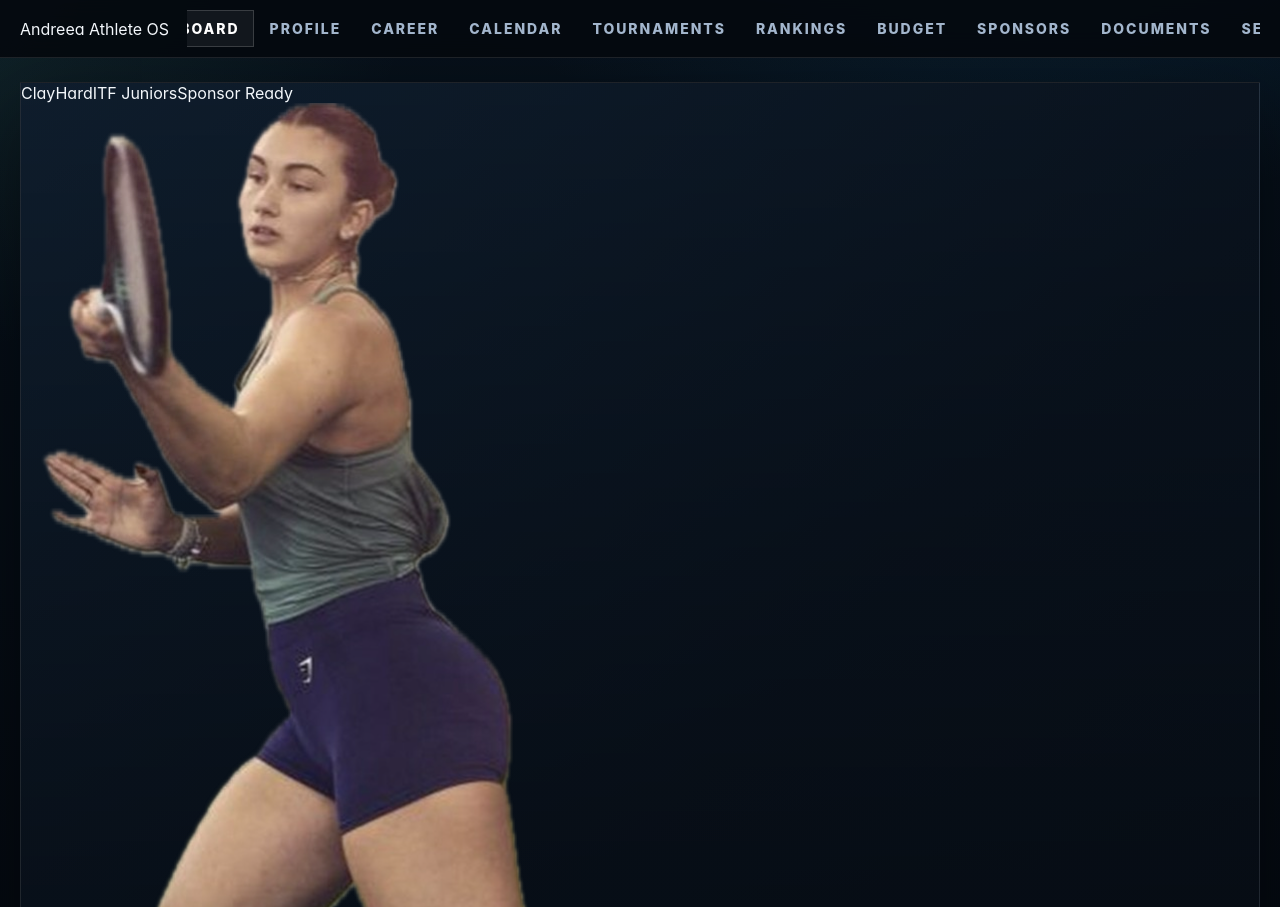
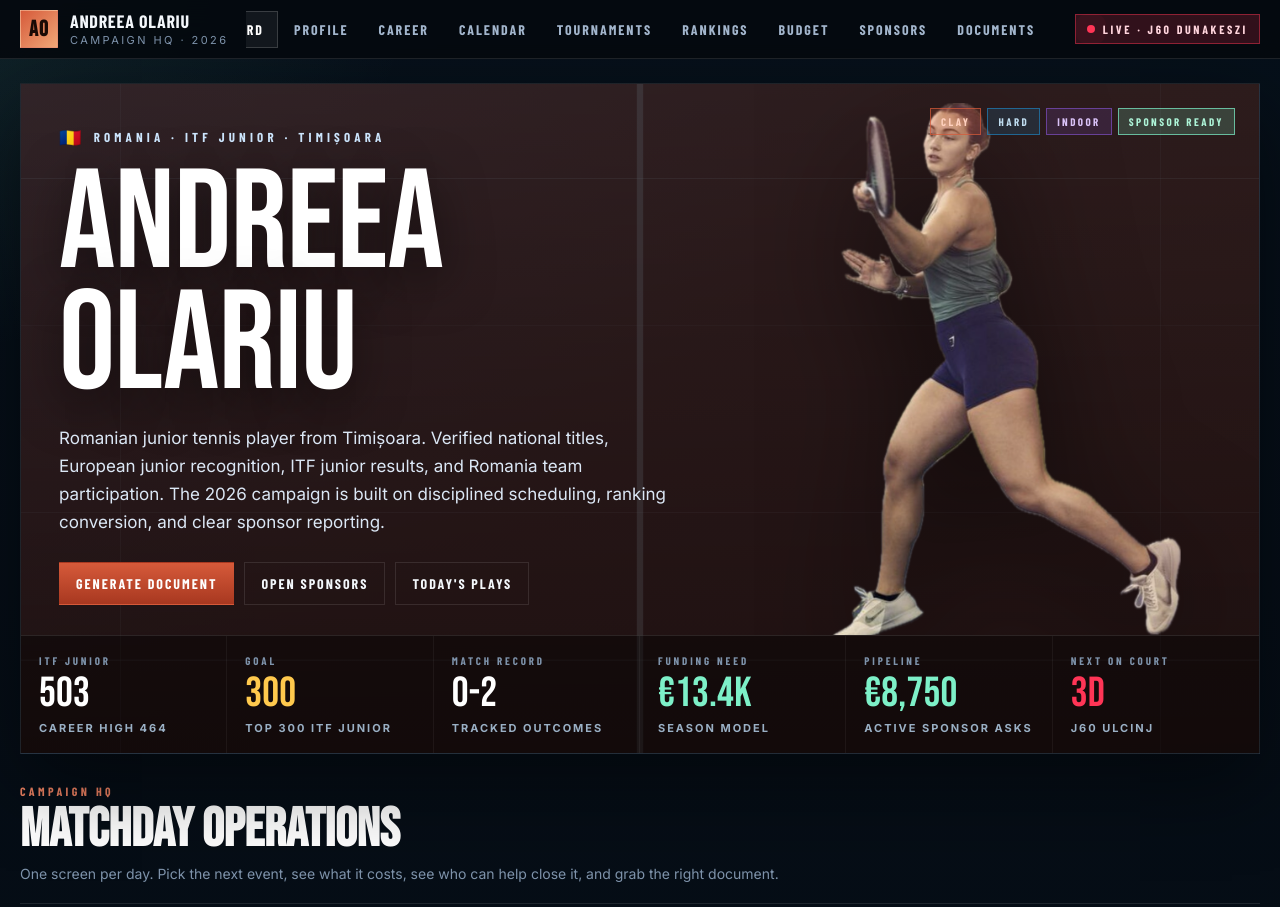
Before and after one commit to ericbevill/Athlete-OS, a plain HTML site: page index.html in a window 1280 px wide. Shown: the top 907 px of the page. Drawn offline with nearby package versions, Linux system fonts and the light colour scheme; a web font is replaced by a local one.

Commit message:
Add files via upload

```diff
--- a/index.html
+++ b/index.html
@@ -3,41 +3,56 @@
 <head>
   <meta charset="utf-8" />
   <meta name="viewport" content="width=device-width, initial-scale=1" />
-  <title>Andreea Athlete OS</title>
-  <link rel="stylesheet" href="css/styles.css?v=v4" />
+  <title>Andreea Olariu · Campaign HQ</title>
+  <meta name="description" content="2026 campaign command center for Romanian junior tennis player Andreea Olariu — schedule, ranking, budget, sponsors, and ready-to-send documents." />
+  <link rel="preconnect" href="https://fonts.googleapis.com" />
+  <link rel="preconnect" href="https://fonts.gstatic.com" crossorigin />
+  <link href="https://fonts.googleapis.com/css2?family=Bebas+Neue&family=Barlow+Condensed:wght@600;700;800;900&family=Inter:wght@400;500;600;700;800;900&display=swap" rel="stylesheet" />
+  <link rel="stylesheet" href="css/styles.css?v=v6" />
 </head>
 <body>
-  <div class="app">
   <header class="topbar">
     <div class="topbar-inner">
-        <div class="brand">Andreea Athlete OS</div>
+      <div class="brand">
+        <span class="brand-mark">AO</span>
+        <span class="brand-text">
+          <strong>Andreea Olariu</strong>
+          <small>Campaign HQ · 2026</small>
+        </span>
+      </div>
       <nav class="nav" id="nav"></nav>
+      <div class="live-chip"><span class="dot"></span><span id="liveChipText">LIVE</span></div>
     </div>
   </header>
 
   <main class="wrap">
-      <section class="hero">
-        <div class="court"></div>
-        <div class="hero-bg"></div>
-        <div class="tennis-ribbon"><span>Clay</span><span>Hard</span><span>ITF Juniors</span><span>Sponsor Ready</span></div>
-        <img class="hero-cutout" id="heroCutout" src="assets/andreea-cutout.png" alt="Andreea" onerror="this.style.display='none'" />
-        <div class="hero-text">
-          <div class="eyebrow">Romania · Junior Tennis</div>
-          <h1 id="heroName">Andreea Olariu</h1>
-          <p id="heroSummary"></p>
+    <section class="hero" id="hero">
+      <div class="hero-court"></div>
+      <div class="hero-grid">
+        <div class="hero-info">
+          <div class="hero-flagline"><span class="flag">🇷🇴</span> ROMANIA · ITF JUNIOR · TIMIȘOARA</div>
+          <h1 class="hero-name">ANDREEA<br/>OLARIU</h1>
+          <div class="hero-tagline" id="heroTagline"></div>
           <div class="hero-actions">
-            <button class="btn primary" data-go="documents">Generate documents</button>
-            <button class="btn" data-go="career">View career roadmap</button>
+            <button class="btn primary" data-go="documents">Generate document</button>
+            <button class="btn ghost" data-go="sponsors">Open sponsors</button>
+            <button class="btn ghost" data-go="dashboard">Today's plays</button>
           </div>
         </div>
-        <div class="hero-stats">
-          <div class="hero-stat"><span>ITF Junior</span><strong id="heroItf">503</strong></div>
-          <div class="hero-stat"><span>Funding Need</span><strong id="heroBudget">€0</strong></div>
-          <div class="hero-stat"><span>Pipeline</span><strong id="heroPipeline">€0</strong></div>
+        <div class="hero-photo-wrap">
+          <div class="hero-photo-frame">
+            <img class="hero-photo" id="heroCutout" src="assets/andreea-cutout.png" alt="Andreea Olariu" onerror="this.style.display='none'" />
           </div>
+          <div class="surface-chips">
+            <span class="chip surface-clay">CLAY</span>
+            <span class="chip surface-hard">HARD</span>
+            <span class="chip surface-indoor">INDOOR</span>
+            <span class="chip sponsor-ready">SPONSOR READY</span>
+          </div>
+        </div>
+      </div>
+      <div class="scoreboard" id="scoreboard"></div>
     </section>
-
-      <section class="metrics" id="metrics"></section>
 
     <section class="page active" id="dashboard"></section>
     <section class="page" id="profile"></section>
@@ -50,7 +65,16 @@
     <section class="page" id="documents"></section>
     <section class="page" id="settings"></section>
   </main>
+
+  <footer class="footer">
+    <div class="footer-inner">
+      <span>Andreea Olariu · 2026 Development Campaign · Timișoara</span>
+      <span class="muted" id="footerStamp"></span>
     </div>
-  <script src="js/app.js?v=v4"></script>
+  </footer>
+
+  <div id="toast" class="toast" role="status" aria-live="polite"></div>
+
+  <script src="js/app.js?v=v6"></script>
 </body>
 </html>
```
Lines whose indentation alone changed are shown as unchanged.
